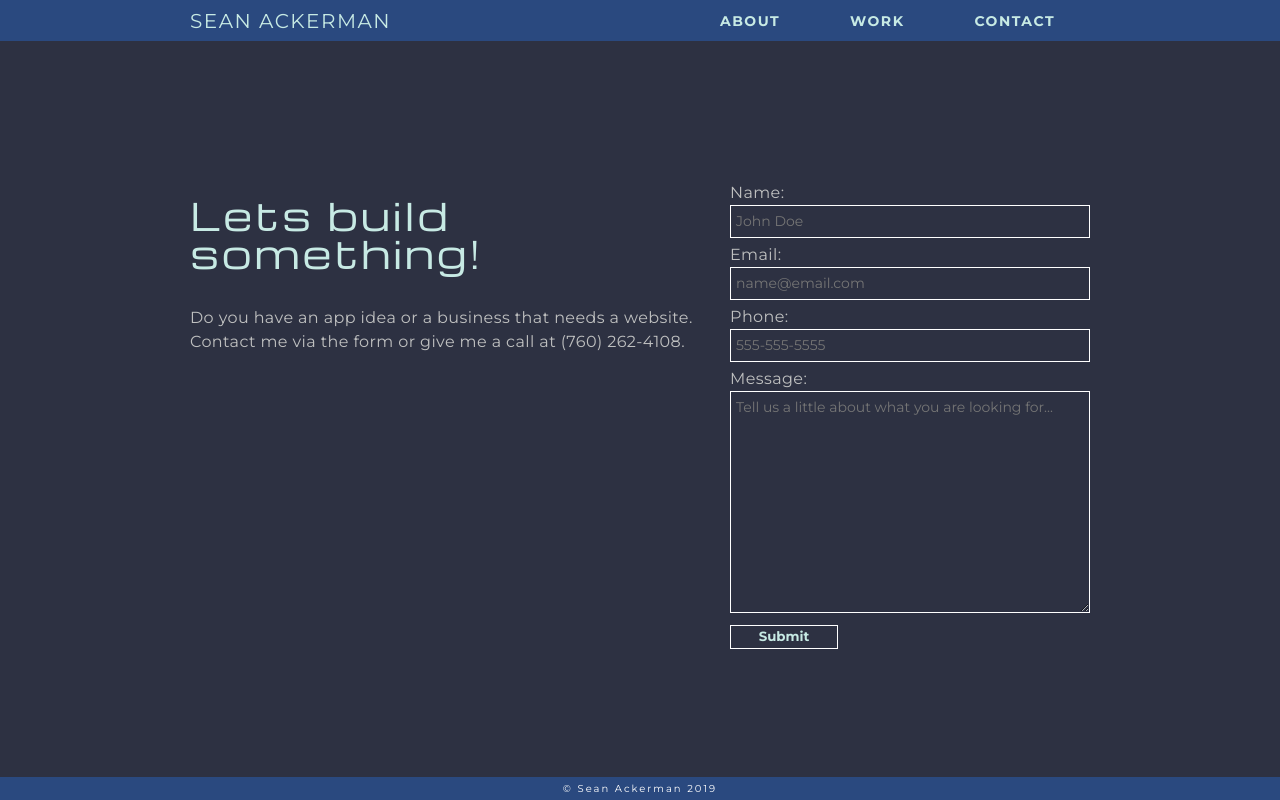
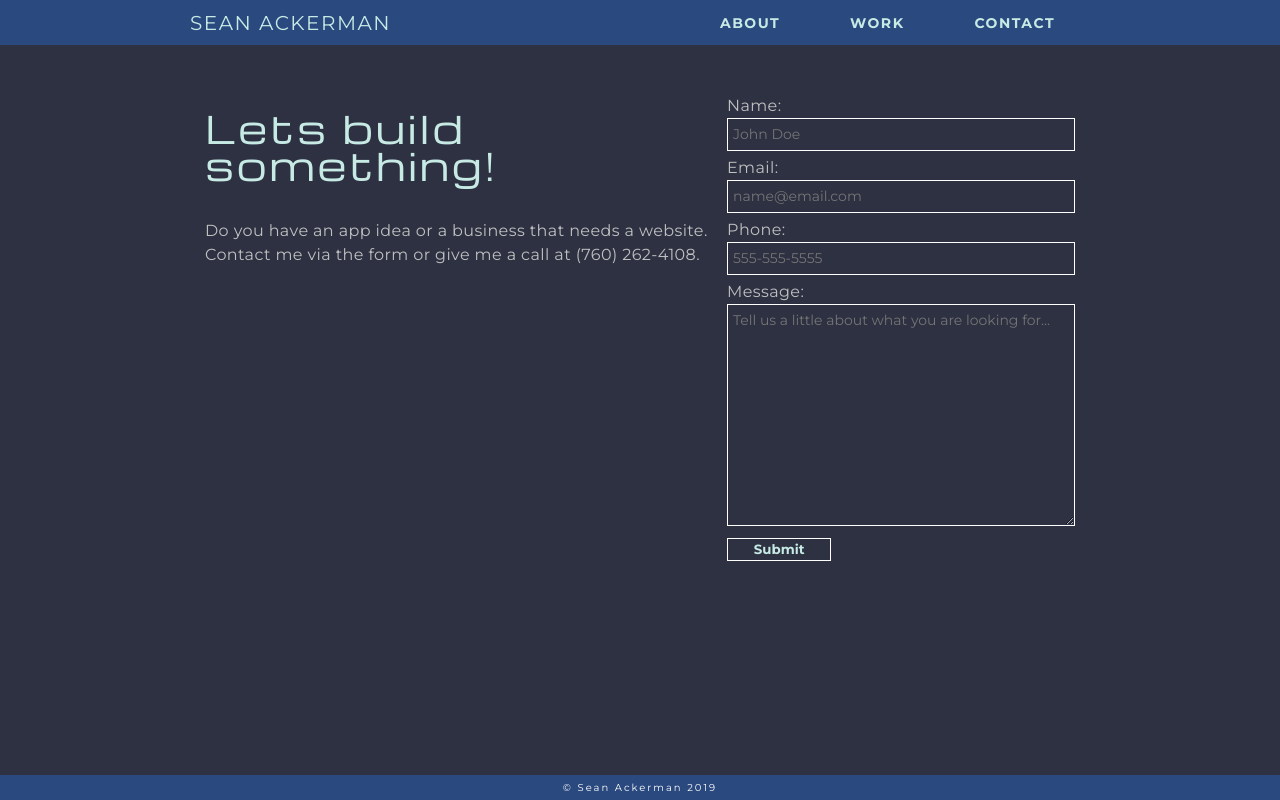
Before and after one commit to sean-one/seanone, a React (Create React App) app: page /contact in a window 1280 px wide. Built offline with nearby package versions, Linux system fonts and the light colour scheme.

Commit message:
cleaned up various screen layouts

```diff
--- a/src/App.css
+++ b/src/App.css
@@ -1,6 +1,6 @@
 .App {
   width: 100vw;
-  height: 100vh;
+  min-height: 100vh;
   background-color: #2D3142;
   text-align: center;
   display: flex;
@@ -9,20 +9,18 @@
 }
 
 .content {
+  padding:4.5rem 1.5rem 2.5rem 1.5rem;
   width: 100%;
   max-width: 90rem;
-  height: 100%;
   display: flex;
   flex-direction: column;
-  justify-content: space-between;
-  overflow: scroll;
+  justify-content: space-around;
+  overflow: auto;
 }
 
 @media (max-width: 500px) {
   .content {
     width: 100%;
     max-width: 50rem;
-    padding: 1.5rem;
-    /* overflow: scroll; */
   }
 }
--- a/src/App.js
+++ b/src/App.js
@@ -7,7 +7,7 @@ import Header from './components/Header/Header';
 import About from './components/About/About';
 import Work from './components/Work/Work';
 import Contact from './components/Contact/Contact';
-import Footer from './components/Footer/footer';
+import Footer from './components/Footer/Footer';
 import { Route } from 'react-router-dom';
 
 // styling
--- a/src/components/Contact/Contact.css
+++ b/src/components/Contact/Contact.css
@@ -3,13 +3,13 @@
     justify-content: center;
     align-items: flex-start;
     height: 100%;
-    margin-top: 15%;
+    margin-top: 5%;
 }
 
 .contactText, .contactWrapper{
     display: flex;
     flex-direction: column;
-    justify-content: center;
+    justify-content: space-around;
 }
 
 .contactText {
@@ -18,6 +18,7 @@
 
 .contactWrapper {
     width: 40%;
+    padding-bottom: 2rem;
 }
 
 .contactText {
@@ -37,7 +38,6 @@
     .contactSection {
         flex-direction: column;
         justify-content: space-around;
-        margin-top: 5%;
     }
 
     .contactText h2 {
--- a/src/components/Footer/Footer.css
+++ b/src/components/Footer/Footer.css
@@ -1,4 +1,6 @@
 .footerSection {
+    position: fixed;
+    bottom: 0;
     width: 100%;
     display: flex;
     justify-content: center;
--- a/src/components/Header/Header.css
+++ b/src/components/Header/Header.css
@@ -1,4 +1,5 @@
 .fullHeader {
+    position: fixed;
     width: 100%;
     background-color: #2A497F;
     height: 4.5rem;
```
